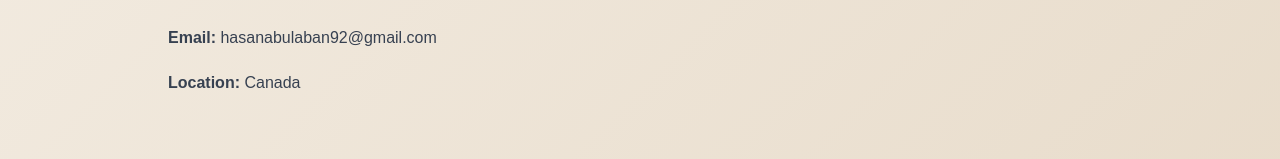
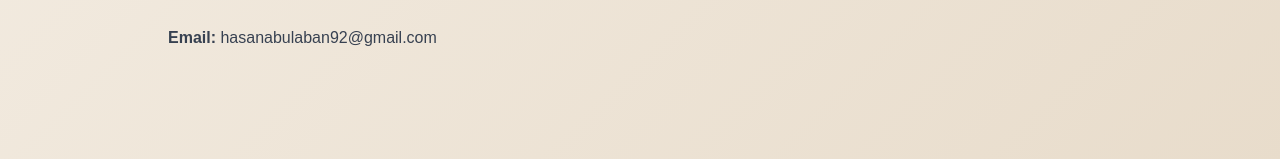
Before and after one commit to Has-has/portfolio, a React (Vite) app: page /contact in a window 1280 px wide. Shown: the part 598-757 px from the top of the page. Built offline with nearby package versions, Linux system fonts and the light colour scheme.

Commit message:
added featured project section

```diff
--- a/src/pages/Contact.jsx
+++ b/src/pages/Contact.jsx
@@ -20,7 +20,6 @@ function Contact() {
           <h3>Quick Contact</h3>
           <p><strong>Phone:</strong> +1 647 606 8671</p>
           <p><strong>Email:</strong> hasanabulaban92@gmail.com</p>
-          <p><strong>Location:</strong> Canada</p>
         </div>
       </div>
 
```
